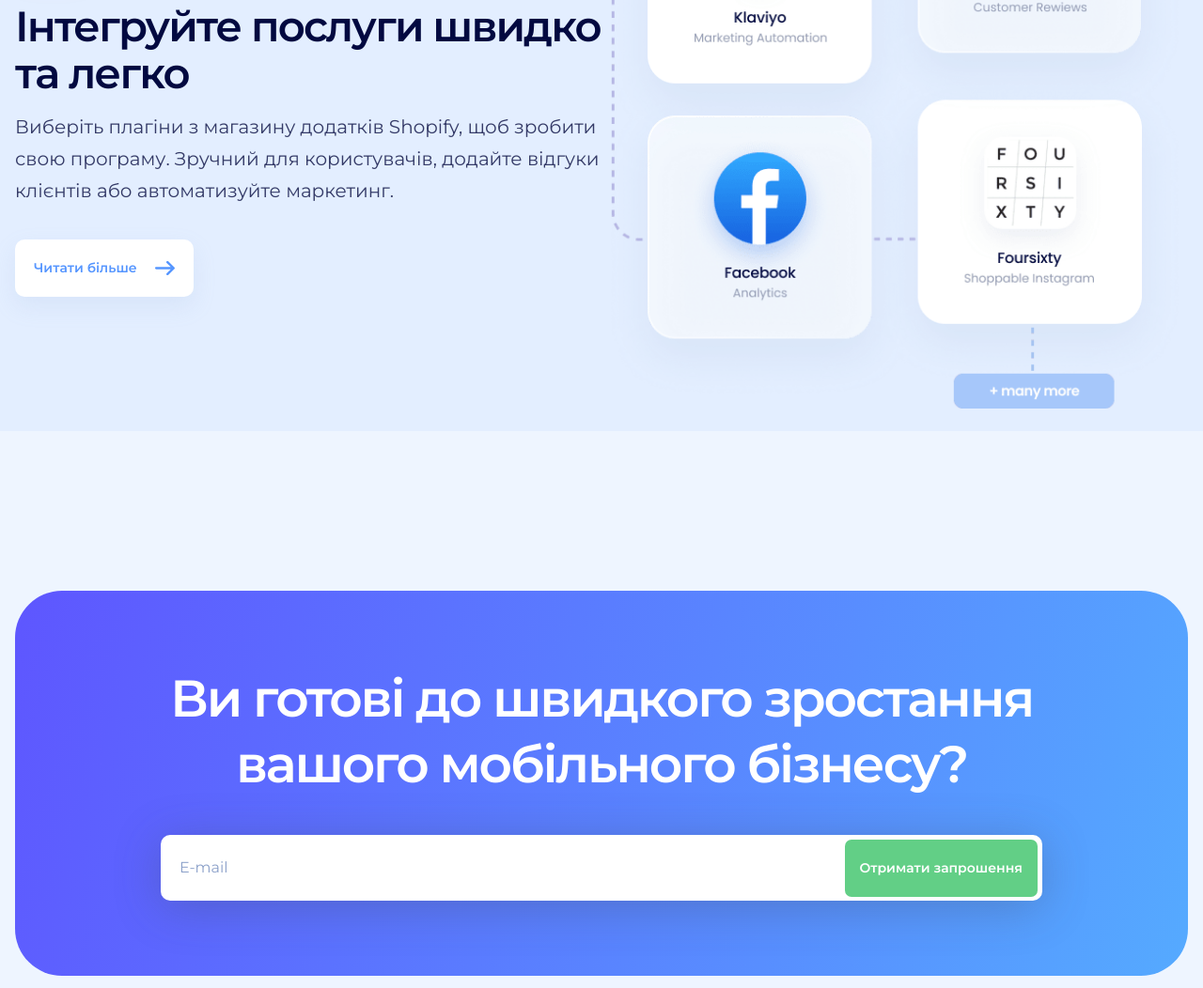
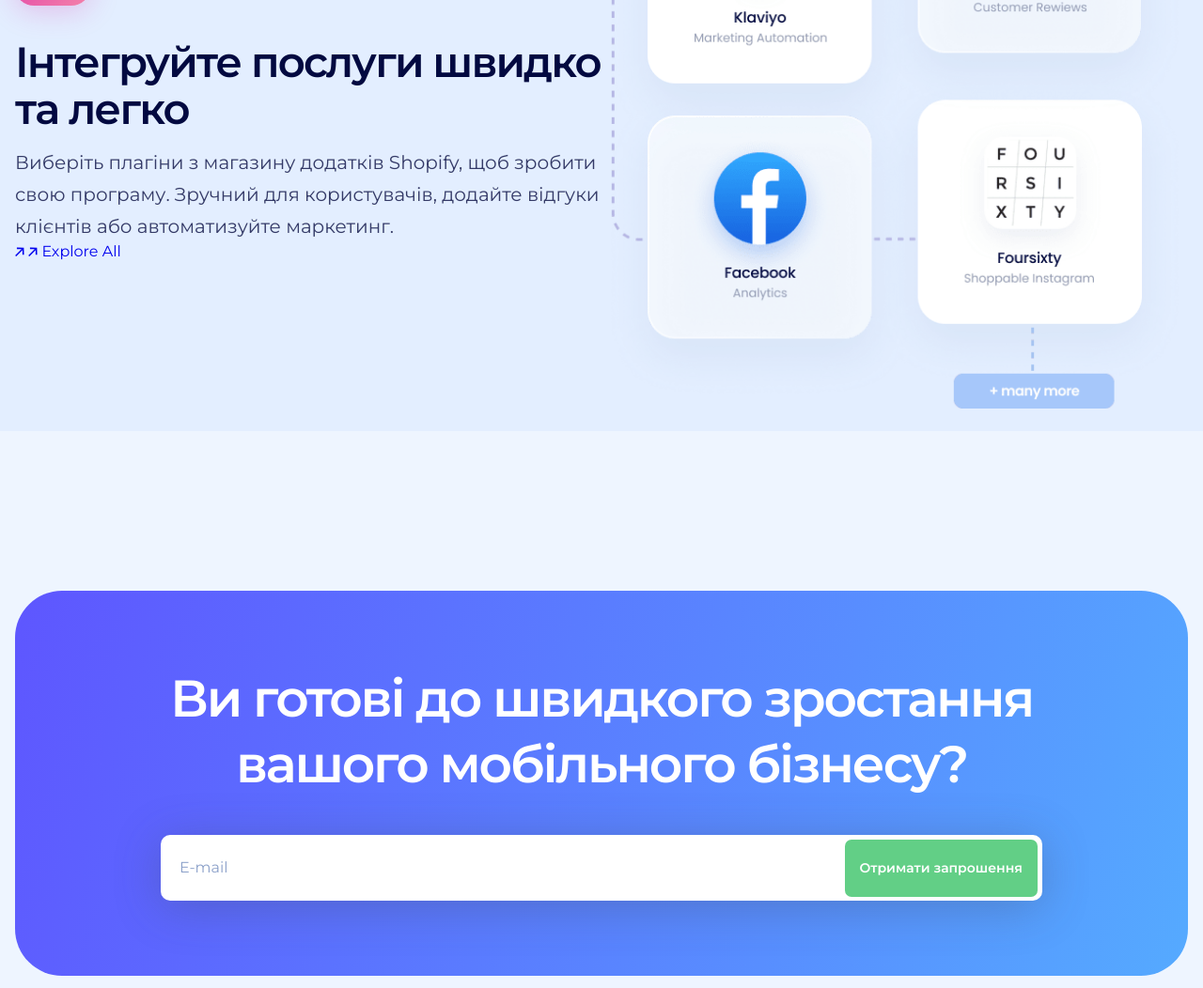
Before and after one commit to NFLI/cartmateapp, a plain HTML site: page index.html in a window 1280 px wide. Shown: the part 7471-8523 px from the top of the page at 94% size. Drawn offline with Linux system fonts and the light colour scheme.

Commit message:
Update index.html

```diff
--- a/index.html
+++ b/index.html
@@ -162,7 +162,7 @@
                         <p class="about__text">Це настільки просто і весело, що це схоже на гру. Створюйте програми з
                             декількома екранами, налаштовуйте програму як завгодно, не потрібно кодування. Виберіть одну
                             із запропонованих тем або створіть власну.</p>
-                        <a href="#" class="about__btn">Читати більше
+                        <a href="https://apps.shopify.com/cartmate?locale=ko" class="about__btn">Читати більше
                             <svg width="21" height="15" viewBox="0 0 21 15" fill="none"
                                 xmlns="http://www.w3.org/2000/svg">
                                 <path class="svg"
@@ -186,7 +186,7 @@
                             Перевірте свою програму на будь-яких пристроях за допомогою швидкого попереднього перегляду
                             QR-коду &. Відскануйте QR-код і перевірте, як виглядає програма на вашому телефоні. Ви
                             можете побачити остаточний дизайн та функціональність, перш ніж додати кредитну картку..</p>
-                        <a href="#" class="about__btn">Читати більше
+                        <a href="one-click" class="about__btn">Читати більше
                             <svg width="21" height="15" viewBox="0 0 21 15" fill="none"
                                 xmlns="http://www.w3.org/2000/svg">
                                 <path class="svg"
@@ -201,7 +201,7 @@
                 </div>
             </div>
         </section>
-        <section class="section__about about__third">
+        <section id="one-click" class="section__about about__third">
             <div class="container">
                 <div class="about">
                     <div class="about__item image__item">
@@ -218,7 +218,7 @@
                             програмісти при завантаженні збірок до IOS та Android Store. Натисніть кнопку, і програма
                             вже є!
                         </p>
-                        <a href="#" class="about__btn">Читати більше
+                        <a href="#analytics" class="about__btn">Читати більше
                             <svg width="21" height="15" viewBox="0 0 21 15" fill="none"
                                 xmlns="http://www.w3.org/2000/svg">
                                 <path class="svg"
@@ -230,7 +230,7 @@
                 </div>
             </div>
         </section>
-        <section class="section__about about__fourth">
+        <section id="analytics" class="section__about about__fourth">
             <div class="container">
                 <div class="about about__even">
                     <div class="about__item">
@@ -243,7 +243,7 @@
                             це дозволить вам створювати власні аудиторії, налаштовувати унікальні події, відстежувати
                             запити користувачів
                             щоб краще зрозуміти їх проблеми</p>
-                        <a href="#" class="about__btn">Читати більше
+                        <a href="#instruments" class="about__btn">Читати більше
                             <svg width="21" height="15" viewBox="0 0 21 15" fill="none"
                                 xmlns="http://www.w3.org/2000/svg">
                                 <path class="svg"
@@ -258,7 +258,7 @@
                 </div>
             </div>
         </section>
-        <section class="section__about about__fifth">
+        <section id="instruments" class="section__about about__fifth">
             <div class="container">
                 <div class="about">
                     <div class="about__item image__item">
@@ -297,14 +297,36 @@
                         <p class="about__text">
                             Виберіть плагіни з магазину додатків Shopify, щоб зробити свою програму. Зручний для
                             користувачів, додайте відгуки клієнтів або автоматизуйте маркетинг.</p>
-                        <a href="#" class="about__btn">Читати більше
-                            <svg width="21" height="15" viewBox="0 0 21 15" fill="none"
-                                xmlns="http://www.w3.org/2000/svg">
-                                <path class="svg"
-                                    d="M20.6334 6.64373L20.6322 6.64258L14.1007 0.352254C13.6114 -0.118976 12.82 -0.117222 12.3329 0.356367C11.8459 0.829895 11.8478 1.5958 12.3371 2.06709L16.7224 6.29032H1.25C0.559624 6.29032 0 6.83189 0 7.5C0 8.16811 0.559624 8.70968 1.25 8.70968H16.7223L12.3372 12.9329C11.8479 13.4042 11.846 14.1701 12.333 14.6436C12.8201 15.1173 13.6116 15.1189 14.1008 14.6477L20.6323 8.35742L20.6334 8.35627C21.123 7.88341 21.1214 7.11502 20.6334 6.64373Z"
-                                    fill="#5696FF" />
-                            </svg>
-                        </a>
+<a href="https://apps.shopify.com/cartmate?locale=ko" class="custom-button" style="--clr: #7808d0">
+  <span class="button__icon-wrapper">
+    <svg
+      viewBox="0 0 14 15"
+      fill="none"
+      xmlns="http://www.w3.org/2000/svg"
+      class="button__icon-svg"
+      width="10"
+    >
+      <path
+        d="M13.376 11.552l-.264-10.44-10.44-.24.024 2.28 6.96-.048L.2 12.56l1.488 1.488 9.432-9.432-.048 6.912 2.304.024z"
+        fill="currentColor"
+      ></path>
+    </svg>
+
+    <svg
+      viewBox="0 0 14 15"
+      fill="none"
+      width="10"
+      xmlns="http://www.w3.org/2000/svg"
+      class="button__icon-svg button__icon-svg--copy"
+    >
+      <path
+        d="M13.376 11.552l-.264-10.44-10.44-.24.024 2.28 6.96-.048L.2 12.56l1.488 1.488 9.432-9.432-.048 6.912 2.304.024z"
+        fill="currentColor"
+      ></path>
+    </svg>
+  </span>
+  Explore All
+</a>
                     </div>
                     <div class="about__item image__item">
                         <img src="img/about6.png" alt="about">
```
